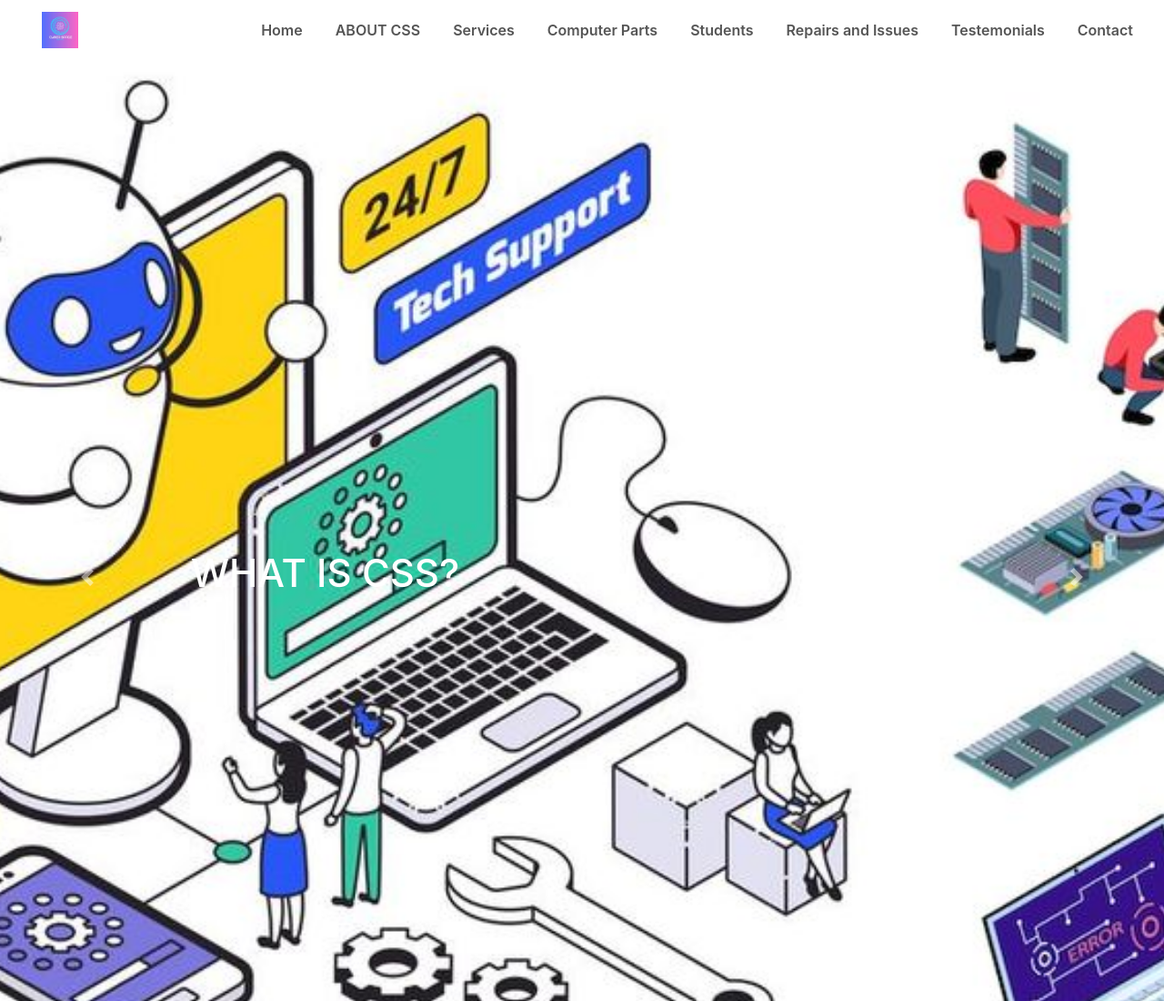
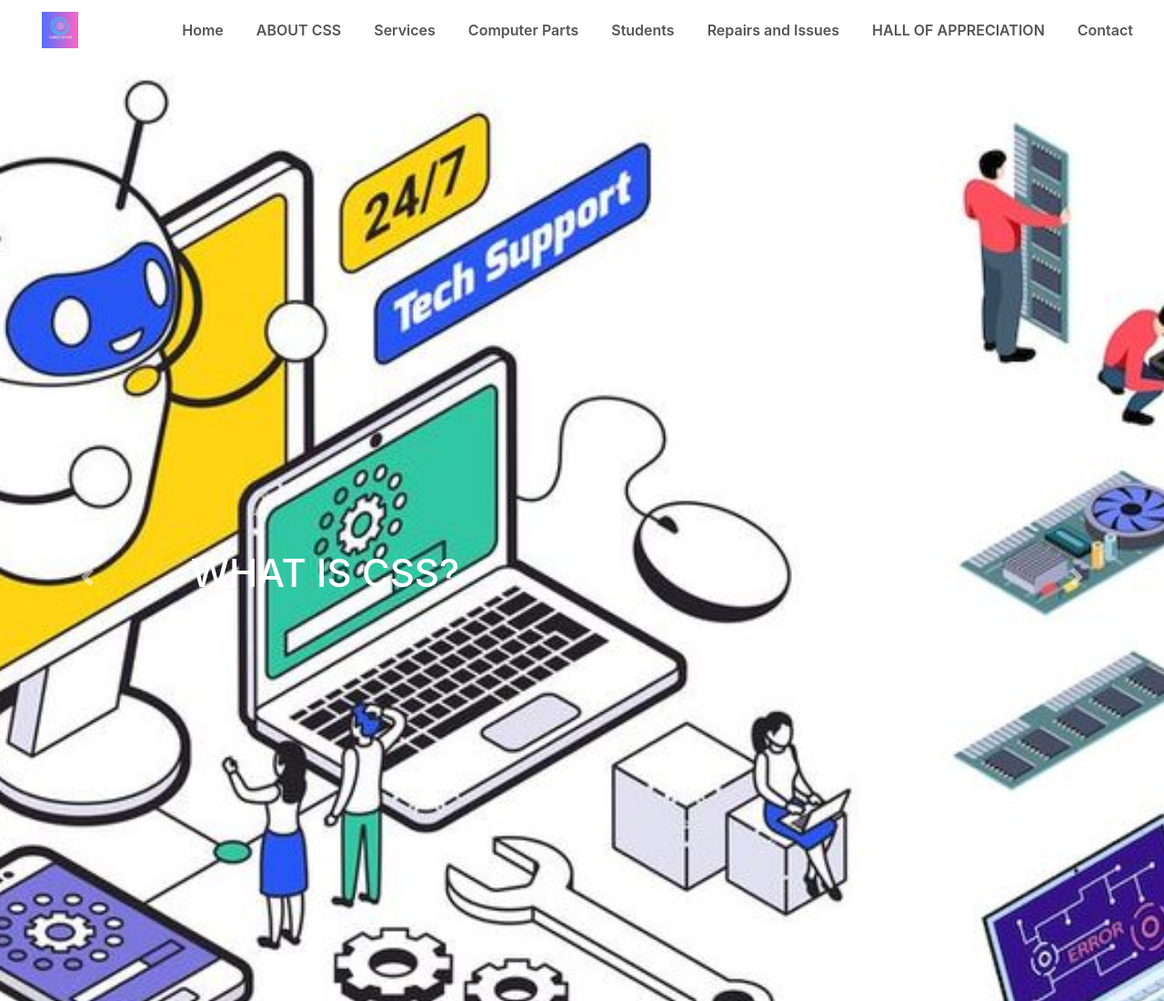
Before and after one commit to jakemerilla/official-website, a plain HTML site: page index.html in a window 1280 px wide. Shown: the top 1100 px of the page at 91% size. Drawn offline with nearby package versions, Linux system fonts and the light colour scheme.

Commit message:
Update index.html

```diff
--- a/index.html
+++ b/index.html
@@ -38,7 +38,7 @@
        <a class="nav-link" href="#Repairs and Issues">Repairs and Issues</a>
       </li>
        <li class="nav-item">
-       <a class="nav-link" href="#testimonials">Testemonials</a>
+       <a class="nav-link" href="#testimonials">HALL OF APPRECIATION</a>
       </li>
        <li class="nav-item">
        <a class="nav-link" href="#contact">Contact</a>
```
